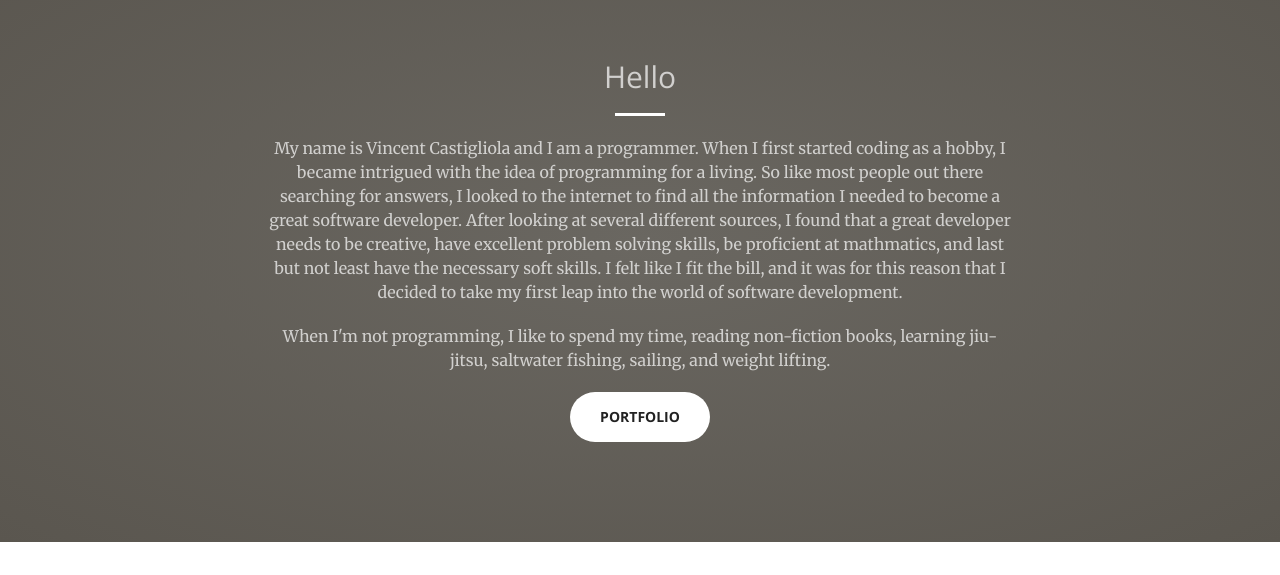
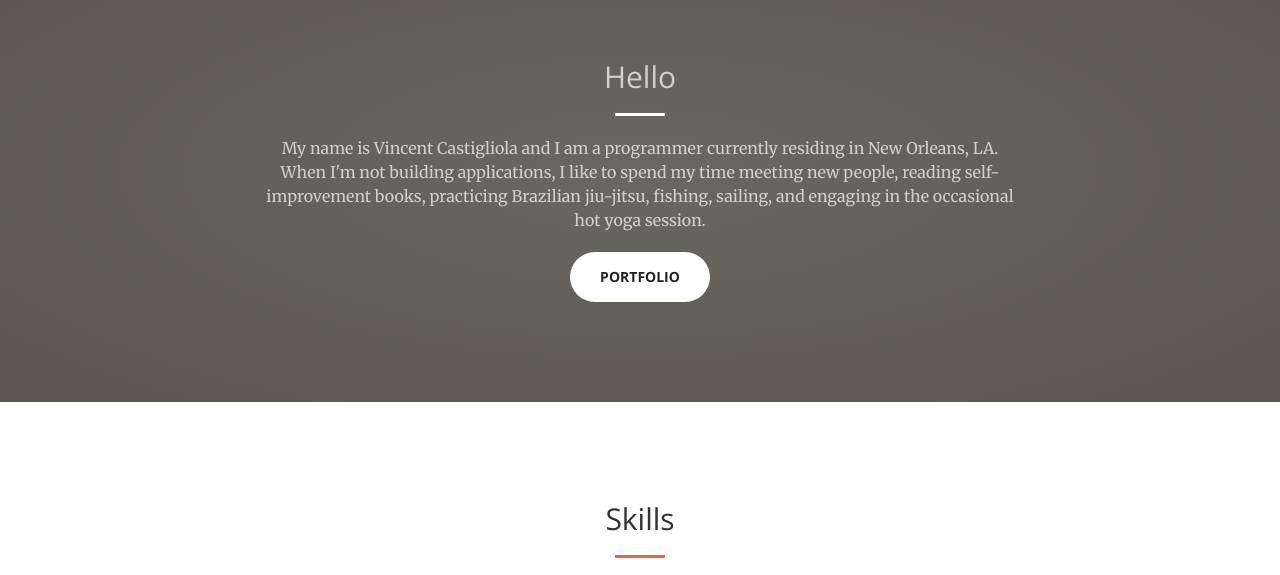
Before and after one commit to VincentCastig/VincentCastig.github.io, a website: page index.html in a window 1280 px wide. Shown: the part 860-1435 px from the top of the page. Drawn offline with nearby package versions, Linux system fonts and the light colour scheme.

Commit message:
Update index.html

```diff
--- a/index.html
+++ b/index.html
@@ -108,9 +108,8 @@
                         <div class="col-lg-8 col-lg-offset-2 text-center">
                             <h2 class="text-faded">Hello</h2>
                             <hr class="light">
-                            <p class="text-faded">My name is Vincent Castigliola and I am a programmer. When I first started coding as a hobby, I became intrigued with the idea of programming for a living. So like most people out there searching for answers, I looked to the internet to find all the information I needed to become a great software developer. After looking at several different sources, I found that a great developer needs to be creative, have excellent problem solving skills, be proficient at mathmatics, and last but not least have the necessary soft skills. I felt like I fit the bill, and it was for this reason that I decided to take my first leap into the world of software development.</p>
+                            <p class="text-faded">My name is Vincent Castigliola and I am a programmer currently residing in New Orleans, LA. When I'm not building applications, I like to spend my time meeting new people, reading self-improvement books, practicing Brazilian jiu-jitsu, fishing, sailing, and engaging in the occasional hot yoga session.</p>
 
-                            <p class="text-faded">When I'm not programming, I like to spend my time, reading non-fiction books, learning jiu-jitsu, saltwater fishing, sailing, and weight lifting.</p>
                             <a href="#portfolio" class="page-scroll btn btn-default btn-xl sr-button" data-sr-id="10" style="; visibility: visible;  -webkit-transform: translateY(0) scale(1); opacity: 1;transform: translateY(0) scale(1); opacity: 1;-webkit-transition: all 0.35s ease 0s, -webkit-transform 1s cubic-bezier(0.6, 0.2, 0.1, 1) 0.2s, opacity 1s cubic-bezier(0.6, 0.2, 0.1, 1) 0.2s; transition: all 0.35s ease 0s, transform 1s cubic-bezier(0.6, 0.2, 0.1, 1) 0.2s, opacity 1s cubic-bezier(0.6, 0.2, 0.1, 1) 0.2s; ">Portfolio</a>
                         </div>
                     </div>
```
